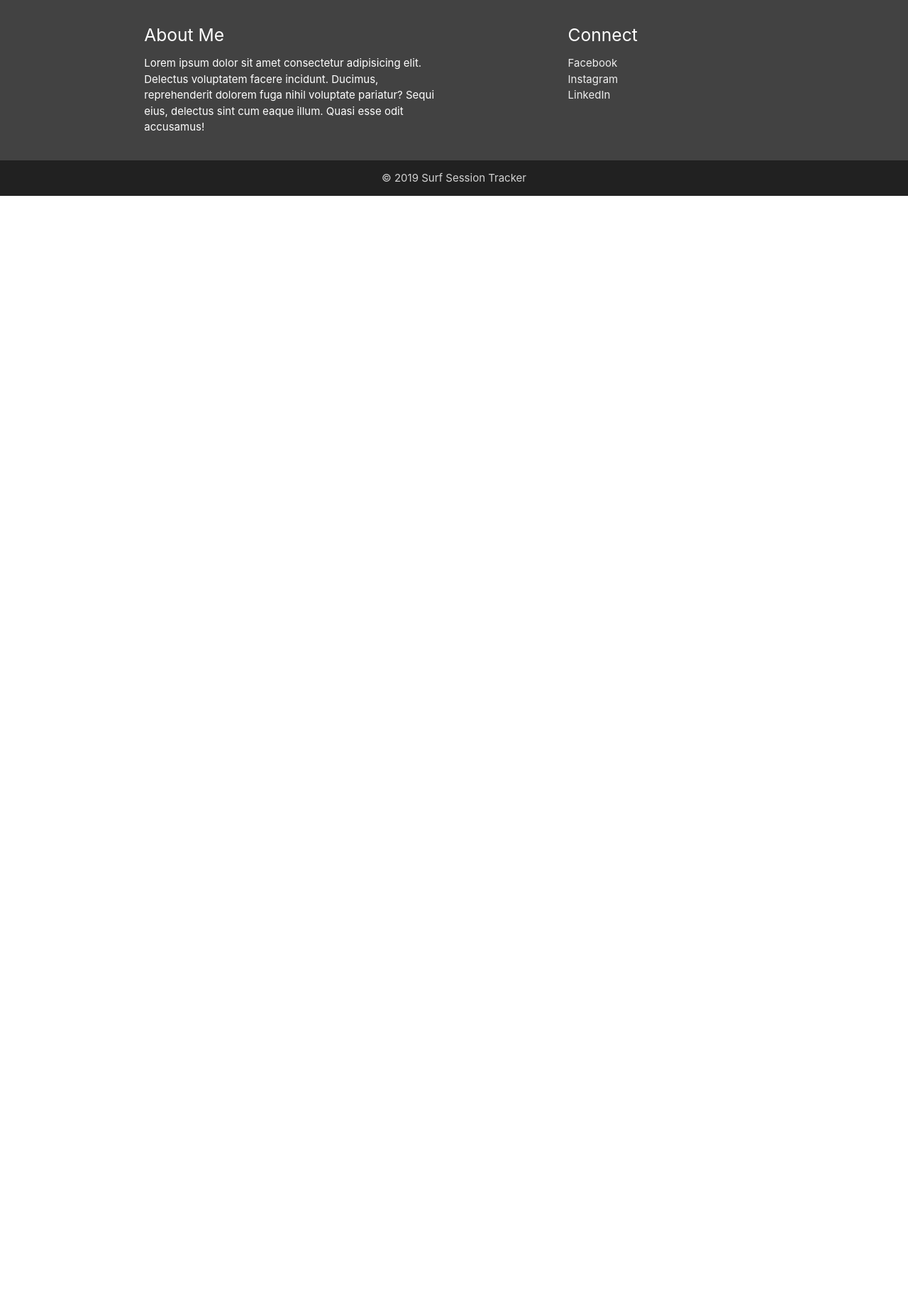
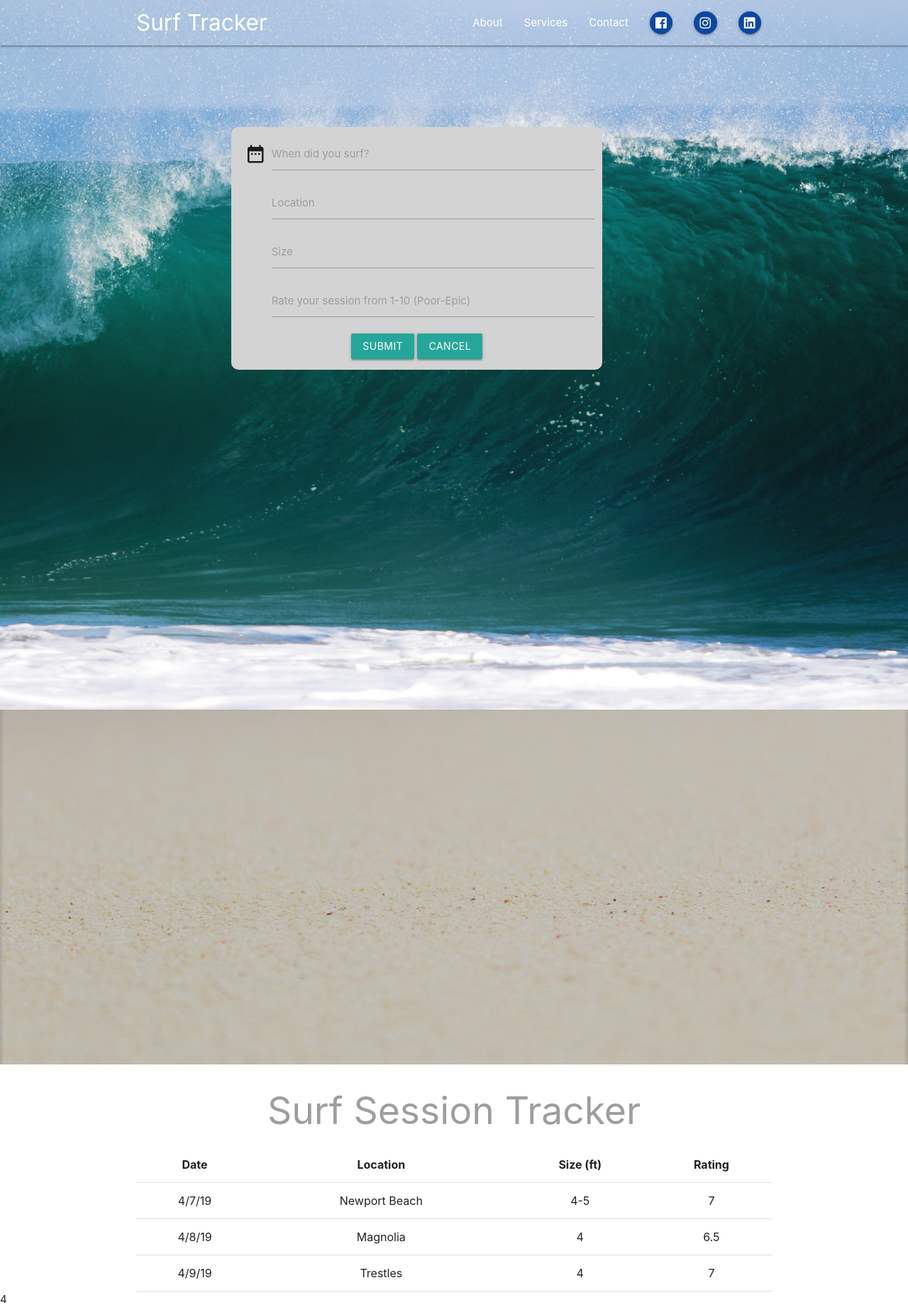
Before and after one commit to chronicSurfer/surf-sessions, a plain HTML site: page index.html in a window 1280 px wide. Shown: the top 1839 px of the page at 71% size. Before the commit the page ends 800 px from the top, so only its background shows below. Drawn offline with nearby package versions, Linux system fonts and the light colour scheme.

Commit message:
Basic Table Setup with no interaction

```diff
--- a/index.html
+++ b/index.html
@@ -14,12 +14,125 @@
 </head>
 <body>
     <!-- header -->
+    <header>
+            <nav class="nav-wrapper transparent">
+              <div class="container">
+                  <a href="" class="brand-logo">Surf Tracker</a>
+                  <a href="" class="sidenav-trigger" data-target="mobile-menu">
+                      <i class="material-icons">menu</i>
+                  </a>
+                  <ul class="right hide-on-med-and-down">
+                      <li><a href="#about">About</a></li>
+                      <li><a href="#services">Services</a></li>
+                      <li><a href="#contact">Contact</a></li>
+                      <li><a href="#" class="tooltipped btn-floating btn-small blue darken-4" data-tooltip="Facebook">
+                          <i class="fab fa-facebook"></i>
+                      </a></li>
+                      <li><a href="#" class="tooltipped btn-floating btn-small blue darken-4" data-tooltip="Instagram">
+                          <i class="fab fa-instagram"></i>
+                      </a></li>
+                      <li><a href="#" class="tooltipped btn-floating btn-small blue darken-4" data-tooltip="LinkedIn">
+                          <i class="fab fa-linkedin"></i>
+                      </a></li>
+                  </ul>
+                  <ul class="sidenav grey light-2" id="mobile-menu">
+                      <li><a href="#about">About</a></li>
+                      <li><a href="#services">Services</a></li>
+                      <li><a href="#contact">Contact</a></li>
+                  </ul>
+              </div>
+            </nav>
+            <div class="container">
+                <div class="row center inputs">
+                    <section class="section container scrollspy" id="contact">
+                                <div class="row">
+                                    <div class="col s12 l10 box">
+                                        <form action="">
+
+                                        <div class="input-field">
+                                            <i class="material-icons prefix">date_range</i>
+                                            <input type="text" id="date" class="datepicker">
+                                            <label for="date">When did you surf?</label>
+                                        </div>
+                                        <div class="input-field">
+                                            <i class="material-icons prefix"></i>
+                                            <input type="text" id="location" class="">
+                                            <label for="location">Location</label>
+                                        </div>
+                                        <div class="input-field">
+                                            <i class="material-icons prefix"></i>
+                                            <input type="text" id="date" class="">
+                                            <label for="date">Size</label>
+                                        </div>
+                                        <div class="input-field">
+                                            <i class="material-icons prefix"></i>
+                                            <input type="text" id="rating" class="">
+                                            <label for="rating">Rate your session from 1-10 (Poor-Epic)</label>
+                                        </div>
+                                        <div class="input-field">
+                                            <button class="btn submit">Submit</button>
+                                            <button class="btn cancel">Cancel</button>
+                                        </div>
+                                        </form>
+                                    </div>
+                                </div>
+                    </section>
+                </div>
+            </div>
+        </header>
 
     <!-- Input Fields -->
 
     <!-- Parallax -->
 
+    <div class="parallax-container">
+        <div class="parallax">
+            <img src="img/lightsand1.jpg" alt="light sand" class="responsive-img">
+        </div>
+    </div>
+
     <!-- Surf Session Table -->
+<div class="container">
+    <h2 class="grey-text center">Surf Session Tracker</h2>
+    <table class="centered">
+            <thead>
+              <tr>
+                  <th>Date</th>
+                  <th>Location</th>
+                  <th>Size (ft)</th>
+                  <th>Rating</th>
+              </tr>
+            </thead>
+
+            <tbody>
+              <tr>
+                <td>4/7/19</td>
+                <td>Newport Beach</td>
+                <td>4-5</td>
+                <td>7</td>
+              </tr>
+              <tr>
+                <td>4/8/19</td>
+                <td>Magnolia</td>
+                <td>4</td>
+                <td>6.5</td>
+              </tr>
+              <tr>
+                <td>4/9/19</td>
+                <td>Trestles</td>
+                <td>4</td>
+                <td>7</td>
+              </tr>
+            </tbody>
+    </table>
+</div>4
+
+    <!-- parallax -->
+    <div class="parallax-container">
+            <div class="parallax">
+                <img src="img/lightsand1.jpg" alt="light sand" class="responsive-img">
+            </div>
+    </div>
 
     <!-- footer -->
     <footer class="page-footer grey darken-3">
@@ -29,7 +142,7 @@
                     <h5>About Me</h5>
                     <p>Lorem ipsum dolor sit amet consectetur adipisicing elit. Delectus voluptatem facere incidunt. Ducimus, reprehenderit dolorem fuga nihil voluptate pariatur? Sequi eius, delectus sint cum eaque illum. Quasi esse odit accusamus!</p>
                 </div>
-                <div class="col s12 l4 offset-l2">
+                <div class="col s12 l4">
                     <h5>Connect</h5>
                     <ul>
                         <li><a href="#" class="grey-text text-lighten-3">Facebook</a></li>
--- a/script.js
+++ b/script.js
@@ -0,0 +1,4 @@
+$(document).ready(()=>{
+    $('.datepicker').datepicker();
+    $('.parallax').parallax();
+});
--- a/style.css
+++ b/style.css
@@ -0,0 +1,18 @@
+header {
+    background: url(img/waveheader.jpg);
+    background-size: cover;
+    background-position: center;
+    min-height: 1000px;
+}
+
+@media screen and (max-width: 670px) {
+    header{
+        min-height: 500px;
+    }
+}
+
+.box {
+    border-radius: 10px;
+    background: lightgrey;
+    margin-top: 100px;
+}
```
Also changed, not shown: img/lightsand1.jpg (added), img/waveheader.jpg (added).
